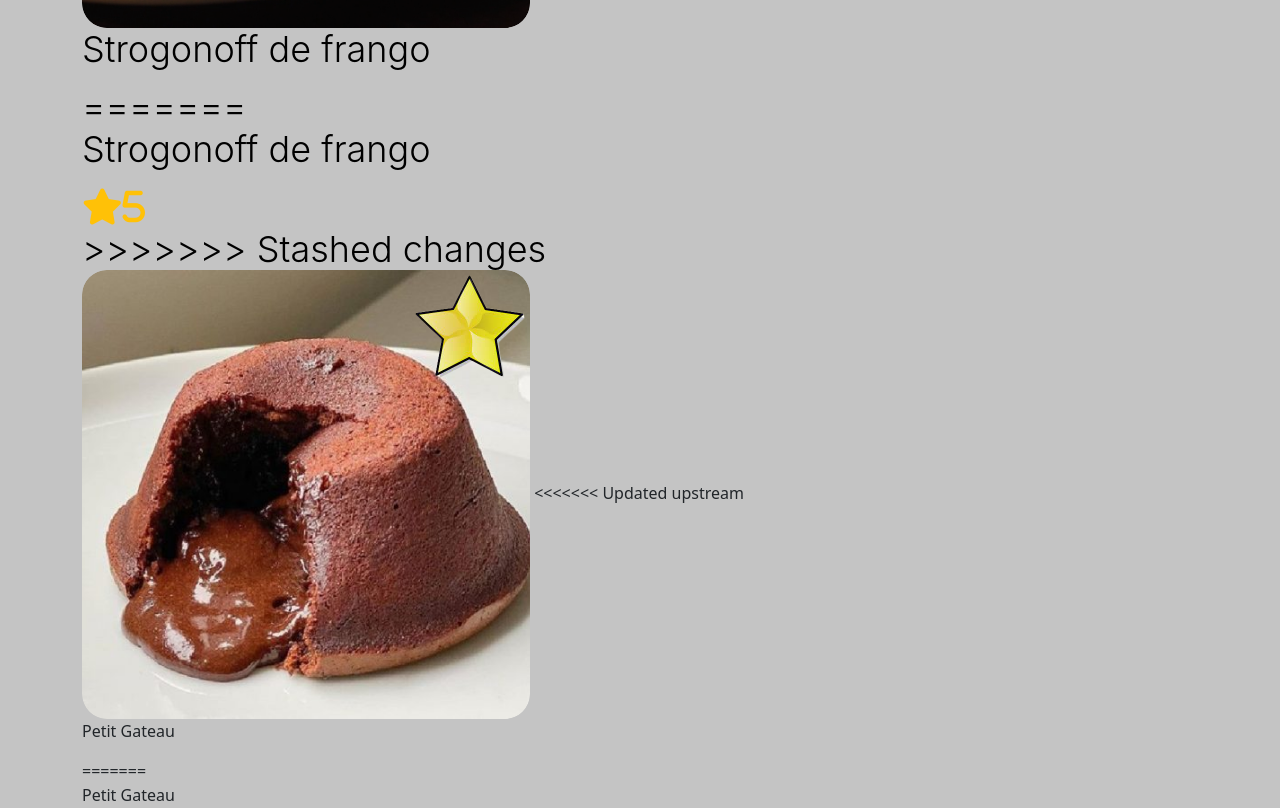
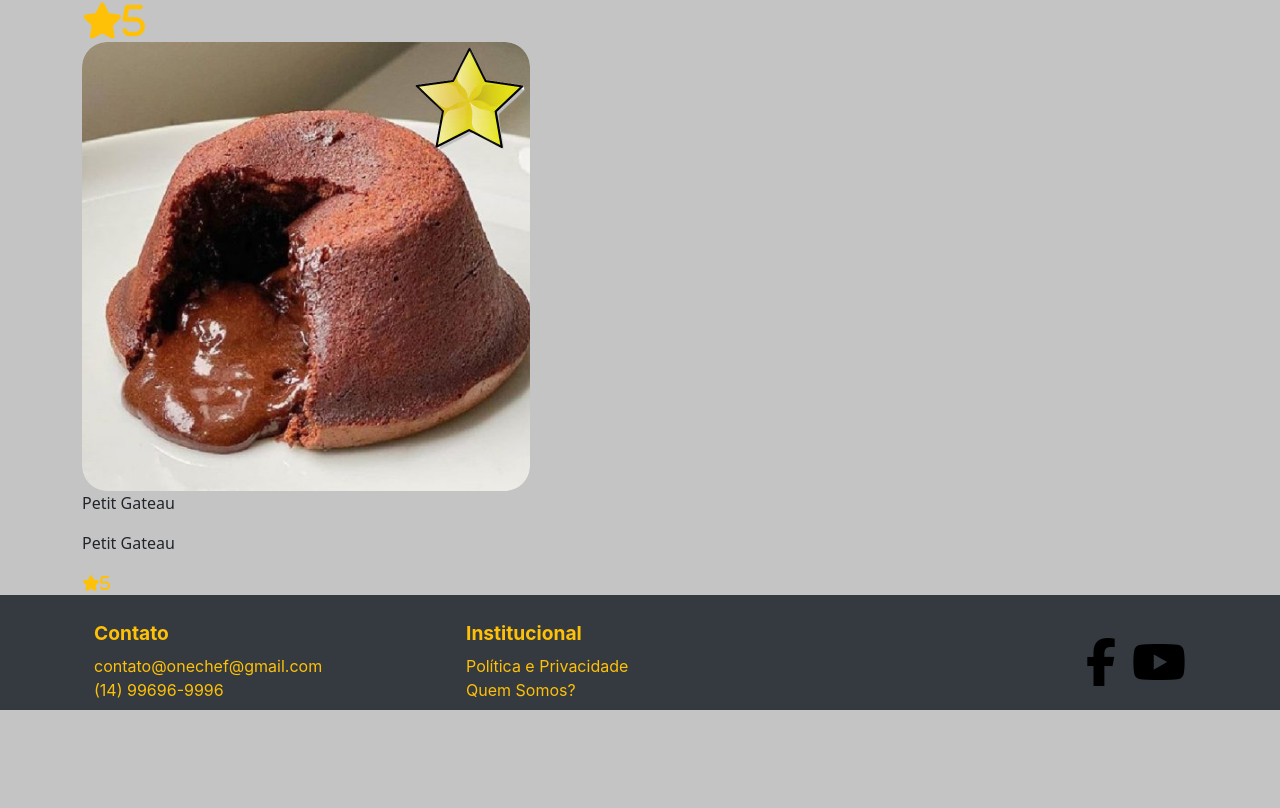
Before and after one commit to Atividades-em-grupo/OneChef, an Angular app: page / in a window 1280 px wide. Shown: the part 1732-2540 px from the top of the page. After the commit the page ends 2442 px from the top, so only its background shows below. Built offline with nearby package versions, Linux system fonts and the light colour scheme.

Commit message:
Corrigindo erro 2

```diff
--- a/src/app/inicio/inicio.component.html
+++ b/src/app/inicio/inicio.component.html
@@ -1,19 +1,17 @@
-<<<<<<< Updated upstream
 <div class="mensagem">
   <h1>Bem vindo ao OneChef!</h1>
 </div>
 
 
 <div class="categorias">
-<h1 >Categorias</h1>
+  <h1>Categorias</h1>
 </div>
-=======
+
 <div class="container">
   <div class="b">
     <h1>Bem vindo ao OneChef!</h1>
   </div>
 
->>>>>>> Stashed changes
 
   <div class="centro">
     <h1>Categorias</h1>
@@ -27,11 +25,9 @@
       </div>
     </div>
 
-<<<<<<< Updated upstream
     <div class="avaliados">
-  <h1 >Bem avaliados</h1>
+      <h1>Bem avaliados</h1>
     </div>
-=======
     <h1>Bem avaliados</h1>
 
     <div class="container">
@@ -44,34 +40,29 @@
         </div>
       </div>
     </div>
->>>>>>> Stashed changes
 
     <div class="row">
       <div class="col-md">
         <img src="./assets/imgs/Strogonoff-de-frango.png" class="rounded float-start" class="imagem2">
-<<<<<<< Updated upstream
-        <div class="strogonoff"><p>Strogonoff de frango</p>
-=======
+
+        <div class="strogonoff">
+          <p>Strogonoff de frango</p>
           <div class="lf">
             <p>Strogonoff de frango</p>
             <div class="aoba"><i class="fas fa-star">5</i></div>
->>>>>>> Stashed changes
           </div>
         </div>
-
         <div class="col-md">
           <img src="./assets/imgs/Petit-Gateau.png" class="rounded float-end" class="imagem2">
-<<<<<<< Updated upstream
-        <div class="lf"><p>Petit Gateau</p>
+          <div class="lf">
+            <p>Petit Gateau</p>
           </div>
-=======
           <div class="lf">
             <p>Petit Gateau</p>
             <div class="aoba">
               <i class="fas fa-star">5</i>
             </div>
           </div>
->>>>>>> Stashed changes
         </div>
       </div>
     </div>
```
Lines whose indentation alone changed are shown as unchanged.
